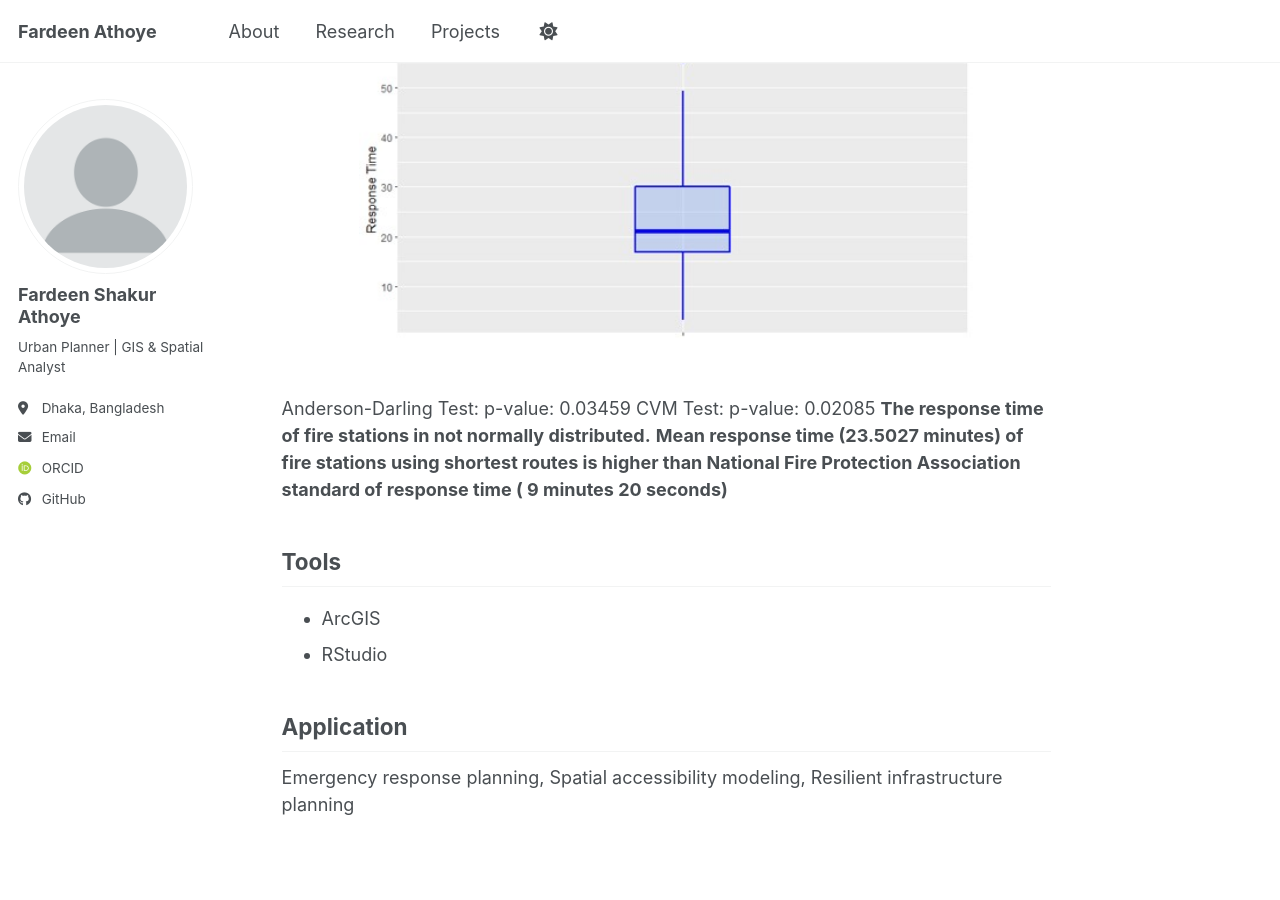
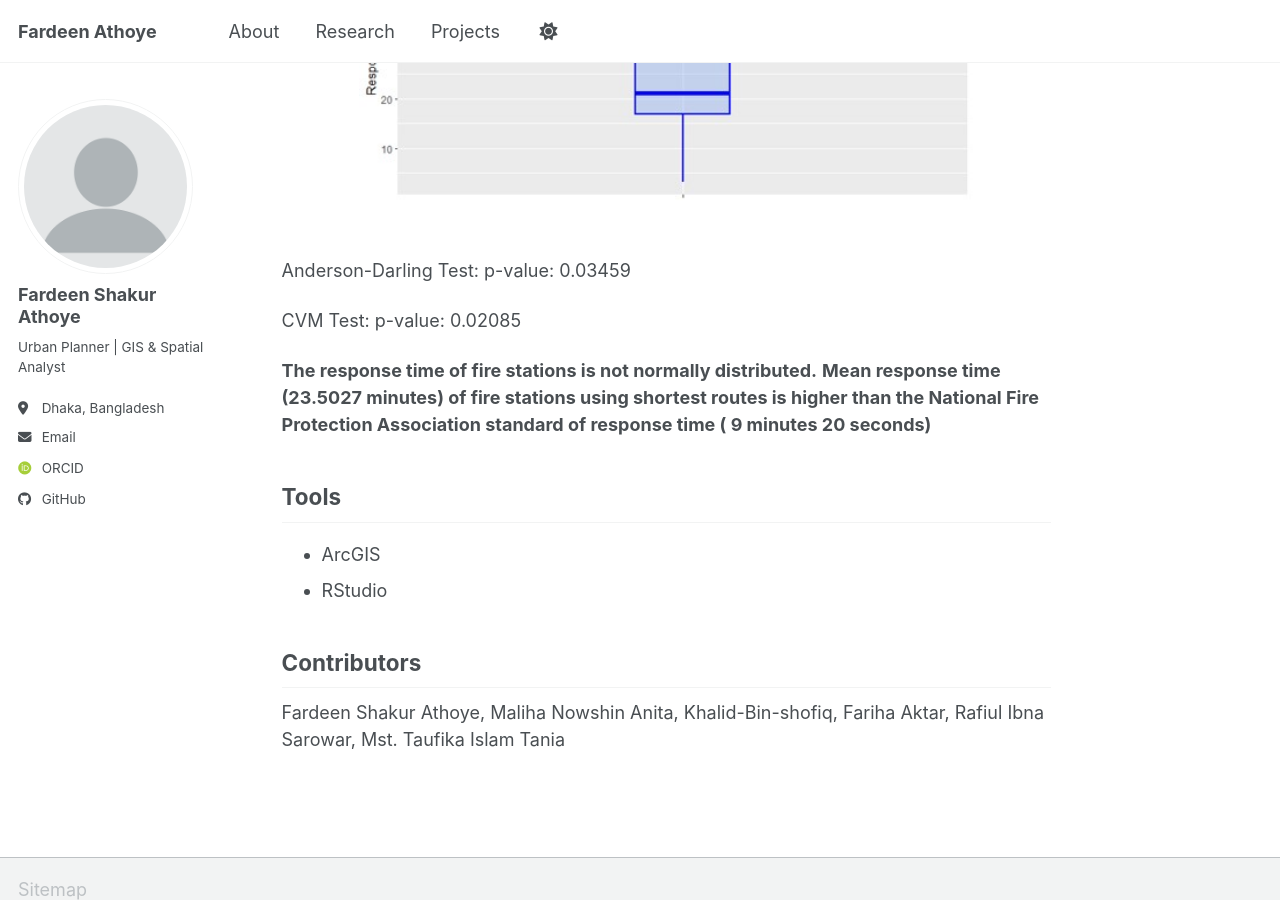
Before and after one commit to athoye-fardeen/athoye-fardeen.github.io, a Jekyll site: the page built from _pages/projects/critical-infrastructure.md, in a window 1280 px wide and 900 px high, scrolled down 3777 px. Built offline with Jekyll 4.4.1, drawn with Linux system fonts in a browser that asks for light colours; some web fonts are replaced; a script bundle is joined from its source files by our own code; library files that are not in the unit come from our copies; some of the changed text lies outside the part shown.

Commit message:
Update critical-infrastructure.md

```diff
--- a/_pages/projects/critical-infrastructure.md
+++ b/_pages/projects/critical-infrastructure.md
@@ -1,14 +1,11 @@
 ---
-title: "Fire Station Accessibility to Hospitals in Urban Area"
+title: "Fire Station Accessibility to Hospitals in Dhaka"
 collection: projects
 permalink: /projects/critical-infrastructure/
 ---
 
-## GIS-based Network Analysis of Fire Station Accessibility to Hospitals in Dhaka
-
 ### Overview
-This project evaluates the efficiency of fire emergency response in Dhaka City Corporation
-using GIS-based network analysis. The study focuses on service area delineation, shortest
+This project evaluates the efficiency of fire emergency response in Dhaka using GIS-based network analysis. The study focuses on service area delineation, the shortest
 route identification, and response time assessment between fire stations and hospitals.
 
 ### Research Questions
@@ -19,11 +16,11 @@
 
 ### Network Analysis
 <p align="center"><em>
-   Determination of Service Area of Fire Stations
+   Determination of the Service Area of Fire Stations
   <img src="/images/GIS_2.jpg" width="80%" />
 </em></p>
 
-**There are only six selected tertiary hospitals and nine fire stations in Dhaka South. Five hospitals fall within the service area of fire stations. In the south, fire stations are closely located while absence of adequate number of fire station is seen in Dhaka North. Only six out of the 23 tertiary hospitals area located within the service area of fire stations.**
+**There are only six selected tertiary hospitals and nine fire stations in Dhaka South. Five hospitals fall within the service area of fire stations. In the south, fire stations are closely located, while the absence of an adequate number of fire stations is seen in Dhaka North. Only six out of the 23 tertiary hospitals are located within the service area of fire stations.**
 
 <p align="center"><em>
   Shortest Path Identification from Fire Stations to Hospitals
@@ -40,16 +37,19 @@
 <p align="center"><em>
   Statistical Test to Assess Normal Distribution of Response Time
    <img src="/images/GIS_4.jpg" width="80%" />
+
    <img src="/images/GIS_5.jpg" width="80%" />
 </em></p>
 Anderson-Darling Test: p-value: 0.03459
+
 CVM Test: p-value: 0.02085
-**The response time of fire stations in not normally distributed.**
-**Mean response time (23.5027 minutes) of fire stations using shortest routes is higher than National Fire Protection Association standard of response time ( 9 minutes 20 seconds)**
+
+**The response time of fire stations is not normally distributed.**
+**Mean response time (23.5027 minutes) of fire stations using shortest routes is higher than the National Fire Protection Association standard of response time ( 9 minutes 20 seconds)**
 
 ## Tools
 - ArcGIS
 - RStudio
 
-## Application
-Emergency response planning, Spatial accessibility modeling, Resilient infrastructure planning
+## Contributors
+Fardeen Shakur Athoye, Maliha Nowshin Anita, Khalid-Bin-shofiq, Fariha Aktar, Rafiul Ibna Sarowar, Mst. Taufika Islam Tania
```
